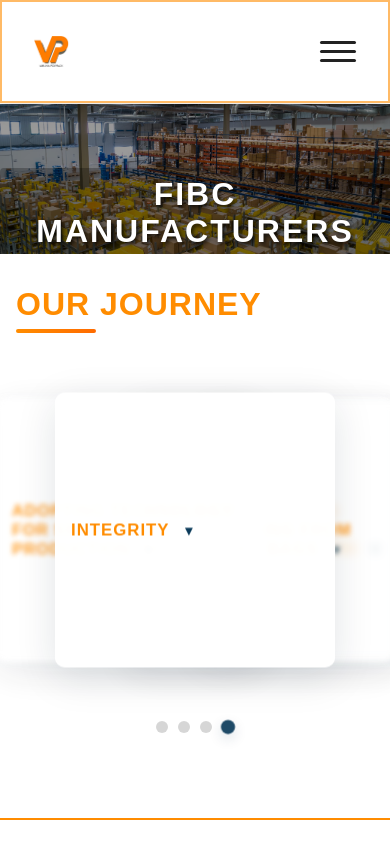
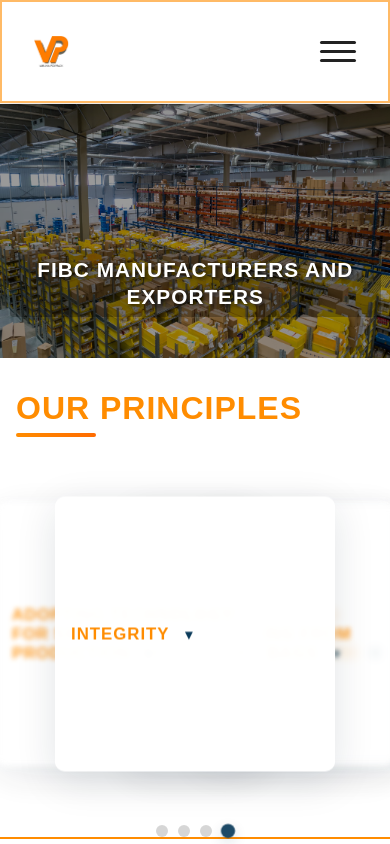
Before and after one commit to bhanupra7ap/factorySite, a React (Vite) app: page / in a window 390 px wide. Shown: the top 844 px of the page. Built offline with nearby package versions, Linux system fonts and the light colour scheme.

Commit message:
fixed: navbar hiding in mobile view

```diff
--- a/src/App.css
+++ b/src/App.css
@@ -254,15 +254,21 @@
 
 @media (max-width: 768px) {
   .header-image {
-    height: 200px;
+    height: calc(200px + var(--navbar-height, 110px));
     margin-bottom: 2rem;
     /* On mobile we don't pull the header up behind the navbar — keep it below */
     margin-top: 0;
-    padding-top: var(--navbar-height, 110px);
+    padding-top: 0;
   }
 
   .header-title {
-    font-size: 2.5rem;
+    font-size: 1.8rem;
+    padding: 0.5rem 1rem;
+    max-width: 90%;
+    word-wrap: break-word;
+    line-height: 1.2;
+    text-align: center;
+    margin-top: var(--navbar-height, 110px);
   }
 
   .content {
@@ -281,10 +287,29 @@
 
 @media (max-width: 480px) {
   .header-image {
-    height: 150px;
+    height: calc(150px + var(--navbar-height, 110px));
   }
 
   .header-title {
-    font-size: 2rem;
+    font-size: 1.3rem;
+    padding: 0.4rem 0.8rem;
+    letter-spacing: 1px;
+    max-width: 95%;
+    line-height: 1.3;
+    text-align: center;
   }
 }
+
+@media (max-width: 360px) {
+  .header-image {
+    height: calc(130px + var(--navbar-height, 110px));
+  }
+
+  .header-title {
+    font-size: 1.1rem;
+    padding: 0.3rem 0.6rem;
+    letter-spacing: 0.5px;
+    max-width: 98%;
+    text-align: center;
+  }
+}
--- a/src/components/Navbar.tsx
+++ b/src/components/Navbar.tsx
@@ -174,7 +174,7 @@
               ×
             </button>
           )}
-          <Link to="/" className="navbar-item">
+          <Link to="/" className="navbar-item" onClick={() => isMobileOpen && setIsMobileOpen(false)}>
             Home
           </Link>
 
--- a/src/pages/Home.tsx
+++ b/src/pages/Home.tsx
@@ -102,7 +102,7 @@
 
       <div className="content">
         <section className="gallery-section">
-          <h2>Our Journey</h2>
+          <h2>Our Principles</h2>
 
           <div className="gallery" role="list" aria-label="Company principles gallery">
             {/* interactive gallery: front card is clear, others are blurred/backdrop */}
```
